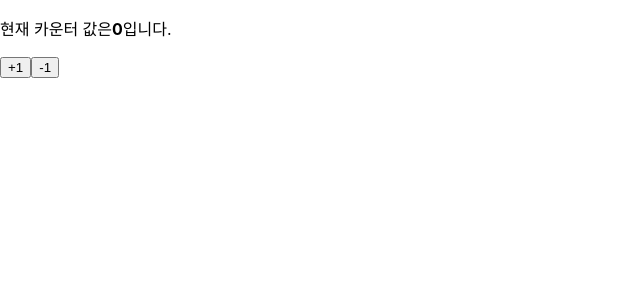
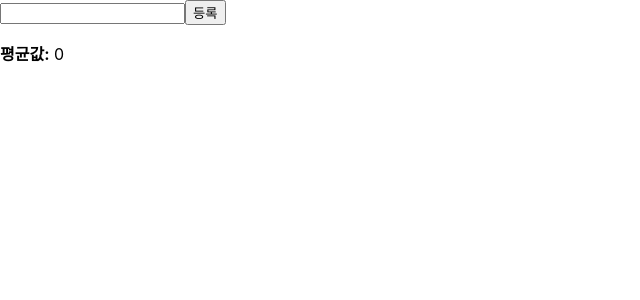
Before and after one commit to ksmfou98/react-playground, a React (Create React App) app: page / in a window 1280 px wide. Shown: the top 300 px of the page, without its empty margins (0-640 px from the left). Built offline with nearby package versions, Linux system fonts and the light colour scheme.

Commit message:
useReducer, useMemo

```diff
--- a/src/App.js
+++ b/src/App.js
@@ -1,8 +1,9 @@
 import React, { useState } from "react";
-import Counter from "./Counter";
+import Average from "./Average";
+
 
 const App = () => {
-  return <Counter />;
+  return <Average />;
 };
 
 export default App;
--- /dev/null
+++ b/src/Average.js
@@ -0,0 +1,44 @@
+import React, { useState, useMemo } from "react";
+
+const getAverage = (numbers) => {
+  console.log("평균값 계산중 ..");
+  console.log(numbers);
+  if (numbers.length === 0) return 0;
+  const sum = numbers.reduce((a, b) => a + b);
+  return sum / numbers.length;
+};
+
+const Average = () => {
+  const [list, setList] = useState([]);
+  const [number, setNumber] = useState("");
+
+  const onChange = (e) => {
+    setNumber(e.target.value);
+  };
+
+  const onInsert = (e) => {
+    const nextList = list.concat(parseInt(number));
+    console.log(nextList);
+    setList(nextList);
+    setNumber("");
+  };
+
+  const avg = useMemo(() => getAverage(list), [list]);
+
+  return (
+    <div>
+      <input value={number} onChange={onChange} />
+      <button onClick={onInsert}>등록</button>
+      <ul>
+        {list.map((value, index) => (
+          <li key={index}>{value}</li>
+        ))}
+      </ul>
+      <div>
+        <b>평균값:</b> {avg}
+      </div>
+    </div>
+  );
+};
+
+export default Average;
```
Also changed, not shown: src/info.js (+17 -22 lines).
